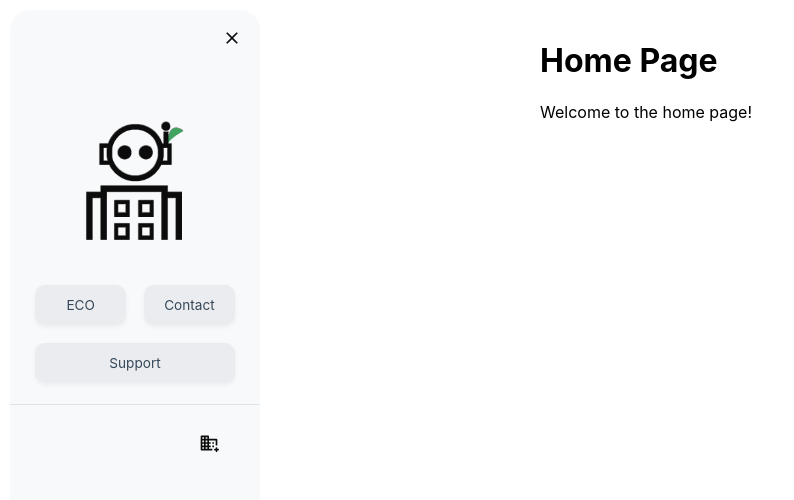
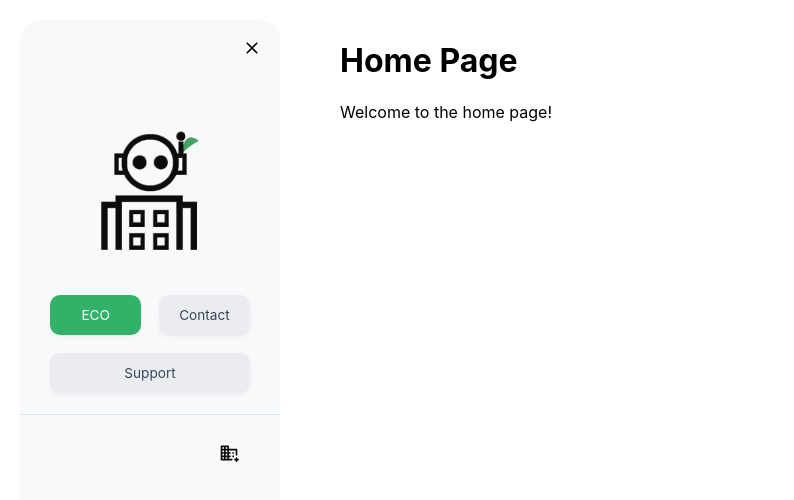
Before and after one commit to dfoshidero/EarlyStageCarbonObserver_Website, a React (Create React App) app: page / in a window 1280 px wide. Shown: the top 500 px of the page, without its empty margins (0-794 px from the left). Built offline with nearby package versions, Linux system fonts and the light colour scheme.

Commit message:
Fixed sidebar url loading

```diff
--- a/src/components/Layout/Layout.scss
+++ b/src/components/Layout/Layout.scss
@@ -1,11 +1,11 @@
 .app {
     display: flex;
-    height: 98vh;
+    height: 97vh;
     width: 100%;
 
     &.sidebar-open {
         .main-content {
-            margin-left: 250px;
+            margin-left: 20px;
             /* Main content shifts right when sidebar is open */
         }
     }
@@ -19,7 +19,7 @@
 }
 
 .sidebar {
-    width: 250px;
+    width: 260px;
 }
 
 .main-content {
--- a/src/components/Sidebar/Sidebar.jsx
+++ b/src/components/Sidebar/Sidebar.jsx
@@ -1,4 +1,5 @@
 import React, { useState, useEffect } from "react";
+import { useLocation } from "react-router-dom";
 import "./Sidebar.scss";
 import DomainAddRoundedIcon from "@mui/icons-material/DomainAddRounded";
 import CloseIcon from "@mui/icons-material/Close";
@@ -6,6 +7,7 @@ import MenuIcon from "@mui/icons-material/Menu";
 
 const Sidebar = ({ isOpen, toggleSidebar }) => {
   const [projects, setProjects] = useState([]);
+  const location = useLocation();
 
   useEffect(() => {
     const savedProjects = JSON.parse(localStorage.getItem("projects")) || [];
@@ -16,6 +18,10 @@ const Sidebar = ({ isOpen, toggleSidebar }) => {
     const newProjects = [...projects, projectName];
     setProjects(newProjects);
     localStorage.setItem("projects", JSON.stringify(newProjects));
+  };
+
+  const isActive = (path) => {
+    return location.pathname === path ? "active" : "";
   };
 
   return (
@@ -40,16 +46,15 @@ const Sidebar = ({ isOpen, toggleSidebar }) => {
           </div>
         </div>
         <div className="sidebar-nav">
-          <a className="sidebar-link" href="/">
+          <a className={`sidebar-link ${isActive("/")}`} href="/">
             ECO
           </a>
-          <a className="sidebar-link" href="/contact">
+          <a className={`sidebar-link ${isActive("/contact")}`} href="/contact">
             Contact
           </a>
-          <a className="sidebar-link" href="/support">
+          <a className={`sidebar-link ${isActive("/support")}`} href="/support">
             Support
           </a>
-
         </div>
         <div className="divider"></div>
         <div className="add-project-container">
@@ -66,7 +71,7 @@ const Sidebar = ({ isOpen, toggleSidebar }) => {
             <a
               key={index}
               className="project-link"
-              href={`/project/${project}`}
+              href={`/projects/${project}`}
             >
               {project}
             </a>
--- a/src/components/Sidebar/Sidebar.scss
+++ b/src/components/Sidebar/Sidebar.scss
@@ -10,7 +10,7 @@
   display: flex;
   flex-direction: column;
   background-color: #f8f9fa;
-  margin: 10px;
+  margin: 20px;
   width: 100%;
   height: 100%;
   opacity: 95%;
@@ -102,7 +102,7 @@
     flex-wrap: wrap;
     gap: 17.5px;
     padding: 9px;
-  padding-left: 25px;
+    padding-left: 30px;
     max-width: 200px;
     justify-content: center;
   }
@@ -123,6 +123,11 @@
     box-shadow: 0 2px 5px rgba(0, 0, 0, 0.05);
     transition: background-color 0.1s, transform 0.3s;
 
+    &.active {
+      background-color: #27ae60;
+      color: #fff;
+    }
+
     &:hover {
       background-color: #27ae60;
       color: #fff;
@@ -138,7 +143,7 @@
 
   .projects {
     flex-grow: 1;
-    padding-left: 25px;
+    padding-left: 30px;
 
     .project-link {
       display: block;
--- a/src/home/Home.jsx
+++ b/src/home/Home.jsx
@@ -3,10 +3,10 @@ import Layout from "../components/Layout/Layout";
 
 const HomePage = () => {
   return (
-    <Layout>
+    <div>
       <h1>Home Page</h1>
       <p>Welcome to the home page!</p>
-    </Layout>
+    </div>
   );
 };
 
--- a/src/index.js
+++ b/src/index.js
@@ -2,9 +2,10 @@ import React from "react";
 import ReactDOM from "react-dom/client";
 import { BrowserRouter as Router, Routes, Route } from "react-router-dom";
 import HomePage from "./home/Home";
-import AboutPage from "./pages/Contact/Contact";
+import ContactPage from "./pages/Contact/Contact";
 import SupportPage from "./pages/Support/Support";
 import ProjectPage from "./pages/Project/Project";
+import Layout from "./components/Layout/Layout";
 import "./index.css";
 
 const root = ReactDOM.createRoot(document.getElementById("root"));
@@ -13,10 +14,38 @@ root.render(
   <React.StrictMode>
     <Router>
       <Routes>
-        <Route path="/" element={<HomePage />} />
-        <Route path="/about" element={<AboutPage />} />
-        <Route path="/projects/:id" element={<ProjectPage />} />
-        <Route path="/support" element={<SupportPage />} />
+        <Route
+          path="/"
+          element={
+            <Layout>
+              <HomePage />
+            </Layout>
+          }
+        />
+        <Route
+          path="/contact"
+          element={
+            <Layout>
+              <ContactPage />
+            </Layout>
+          }
+        />
+        <Route
+          path="/projects/:id"
+          element={
+            <Layout>
+              <ProjectPage />
+            </Layout>
+          }
+        />
+        <Route
+          path="/support"
+          element={
+            <Layout>
+              <SupportPage />
+            </Layout>
+          }
+        />
       </Routes>
     </Router>
   </React.StrictMode>
--- a/src/pages/Contact/Contact.jsx
+++ b/src/pages/Contact/Contact.jsx
@@ -1,13 +1,12 @@
 import React from "react";
-import Layout from "../../components/Layout/Layout";
 
-const AboutPage = () => {
+const Contact = () => {
   return (
-    <Layout>
-      <h1>About Page</h1>
-      <p>This is the about page.</p>
-    </Layout>
+    <div>
+      <h1>Contact Page</h1>
+      <p>This is the contact page.</p>
+    </div>
   );
 };
 
-export default AboutPage;
+export default Contact;
--- a/src/pages/Project/Project.jsx
+++ b/src/pages/Project/Project.jsx
@@ -1,15 +1,15 @@
 import React from "react";
 import { useParams } from "react-router-dom";
-import Layout from "../../components/Layout/Layout";
 
 const ProjectPage = () => {
   const { id } = useParams();
 
   return (
-    <Layout>
-      <h1>Project {id}</h1>
-      <p>Details about project {id}.</p>
-    </Layout>
+    <div>
+      <h1>Project Page</h1>
+      <p>This is the project page for project ID: {id}</p>
+      {/* You can add more detailed project information here */}
+    </div>
   );
 };
 
--- a/src/pages/Support/Support.jsx
+++ b/src/pages/Support/Support.jsx
@@ -0,0 +1,15 @@
+import React from "react";
+
+const SupportPage = () => {
+  return (
+    <div>
+      <h1>Support Page</h1>
+      <p>
+        This is the support page. Here you can find support resources and
+        contact information.
+      </p>
+    </div>
+  );
+};
+
+export default SupportPage;
```
Lines whose indentation alone changed are shown as unchanged.
